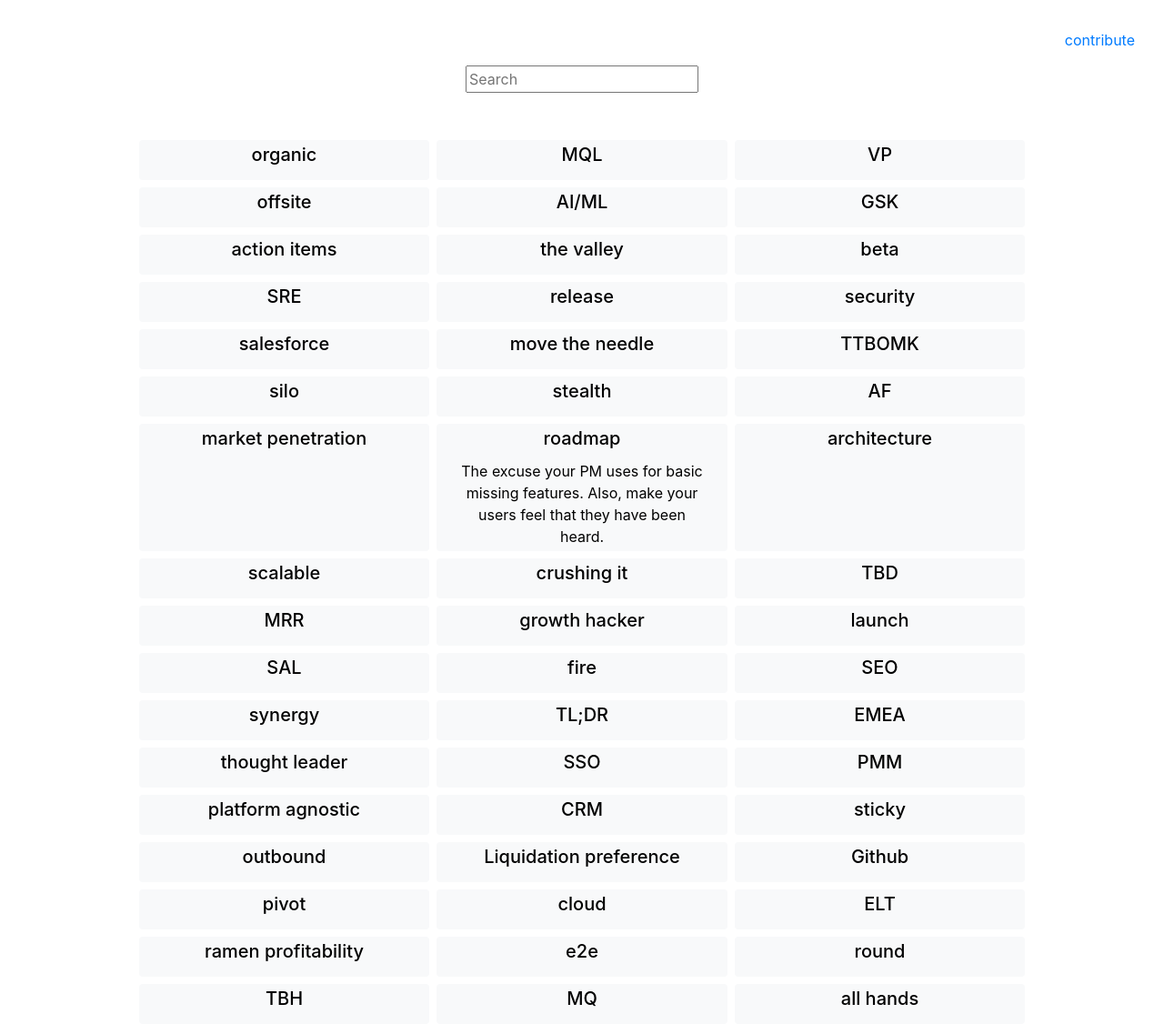
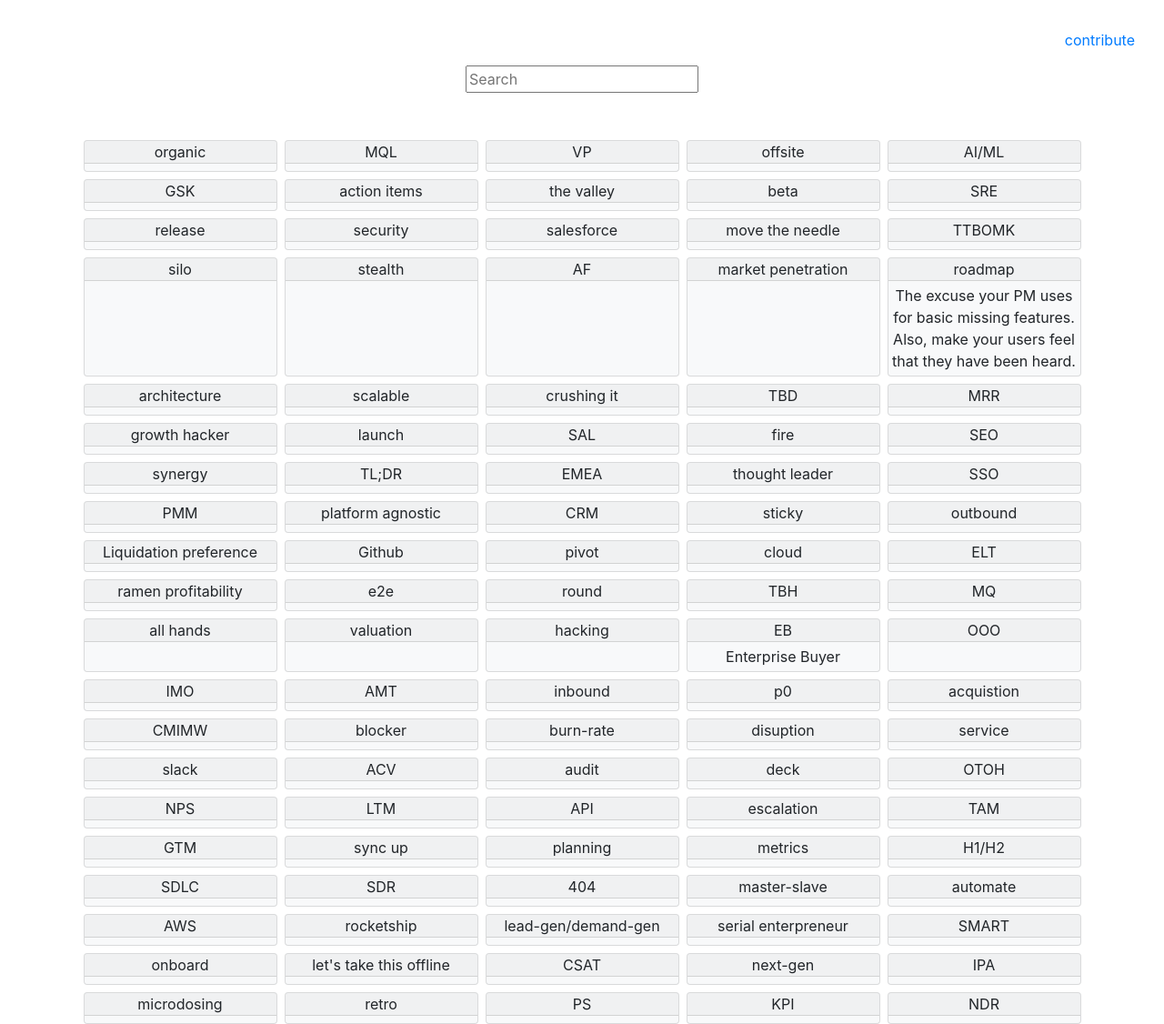
Before and after one commit to hbagdi/startup-lingo.com, a plain HTML site: page index.html in a window 1280 px wide. Shown: the top 1126 px of the page at 91% size. Drawn offline with nearby package versions, Linux system fonts and the light colour scheme.

Commit message:
display description in card body

```diff
--- a/index.html
+++ b/index.html
@@ -31,7 +31,7 @@
         <input type="text" class="" placeholder="Search" onkeyup="myFunction()" id="search-input">
       </div>
 
-      <div id="card-wrapper" class="row row-cols-4 justify-content-center" style="color: #000">
+      <div id="card-wrapper" class="row justify-content-center">
       </div>
 
       <div id="contribute" class="p-4">
@@ -103,9 +103,9 @@
         if (item.description != undefined) {
           description = item.description
         }
-        $('#card-wrapper').append(`<div class="card border-0 bg-light rounded-3 m-1" >
-          <div class="card-body py-1">
-            <h5 class="card-title">`+ item.term + `</h5>
+        $('#card-wrapper').append(`<div class="card border-1 bg-light col-sm-10 col-md-3 col-lg-2 rounded-3 m-1 p-0" >
+          <div class="card-header p-0">`+item.term+`</div>
+          <div class="card-body p-1">
              <p class="card-text">`+ description + `</p>
           </div>
         </div>`);
```
